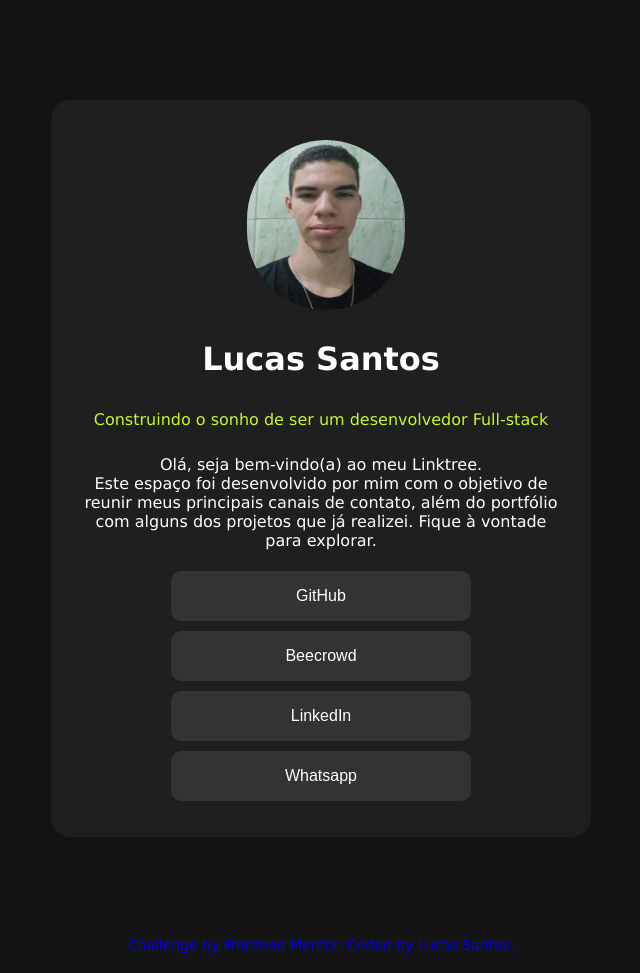
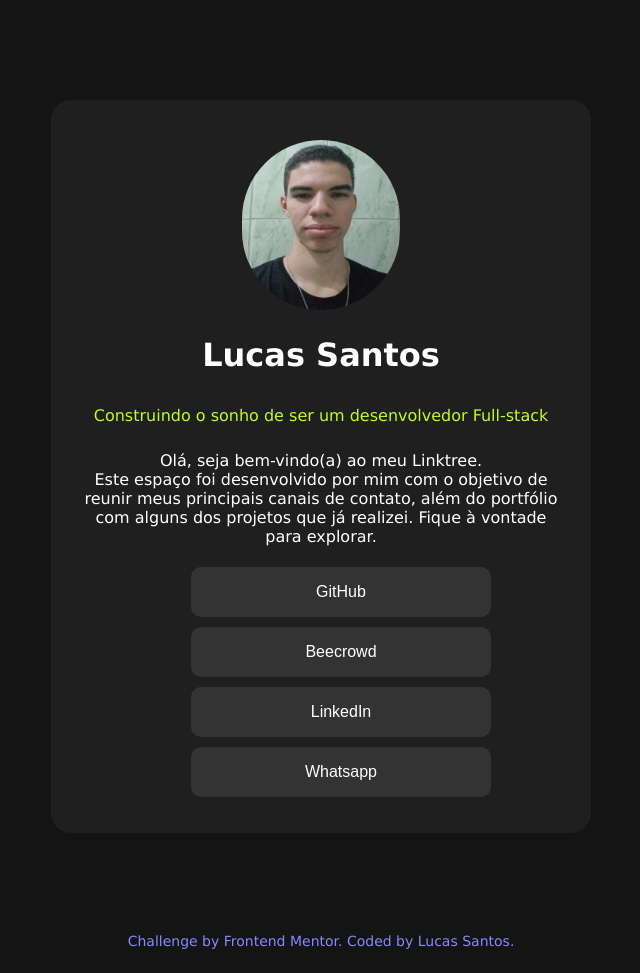
Before and after one commit to lucas5055/Linktree-pessoal, a plain HTML site: page index.html in a window 1280 px wide. Shown: the whole page, without its empty margins (319-959 px from the left). Drawn offline with Linux system fonts and the light colour scheme.

Commit message:
Update linktree.css

```diff
--- a/linktree.css
+++ b/linktree.css
@@ -1,7 +1,8 @@
 body {
     background-color: hsl(0, 0%, 8%);
     margin: 0;
-    font-family: verdana, sans-serif;
+    font-family: Verdana, sans-serif;
+    box-sizing: border-box;
 }
 
 .a {
@@ -20,7 +21,9 @@ body {
     margin-top: 20px;
     height: 170px;
     width: 158px;
-    margin-left: 10px;
+    display: block;
+    margin-left: auto;
+    margin-right: auto;
 }
 
 .button {
@@ -33,30 +36,31 @@ body {
     transition: 0.1s;
     color: hsl(0, 0%, 100%);
     display: block;
-    margin: 10px 60px;
+    margin: 10px auto;
     width: 80%;
     max-width: 300px;
     height: 50px;
+    text-align: center;
 }
 
-button:hover {
+.button:hover {
     background-color: greenyellow;
     transform: scale(1.1);
     color: black;
 }
+
 .footer {
     text-align: center;
-    color: #0000FF;
-    margin-top: 20px;
+    color: #8888ff;
     font-size: 14px;
+    margin-top: 40px;
     margin-bottom: 20px;
 }
+
 @media (max-width: 700px) {
     .a {
         margin-top: 100px;
         padding: 10px;
-        overflow-x: hidden;
-        box-sizing: border-box;
     }
 
     .img {
@@ -69,11 +73,6 @@ button:hover {
         font-size: 14px;
         padding: 8px;
         height: auto;
-        display: block;
         margin: 10px auto;
     }
-
-    .footer {
-        margin-bottom: auto;
-    }
 }
```
